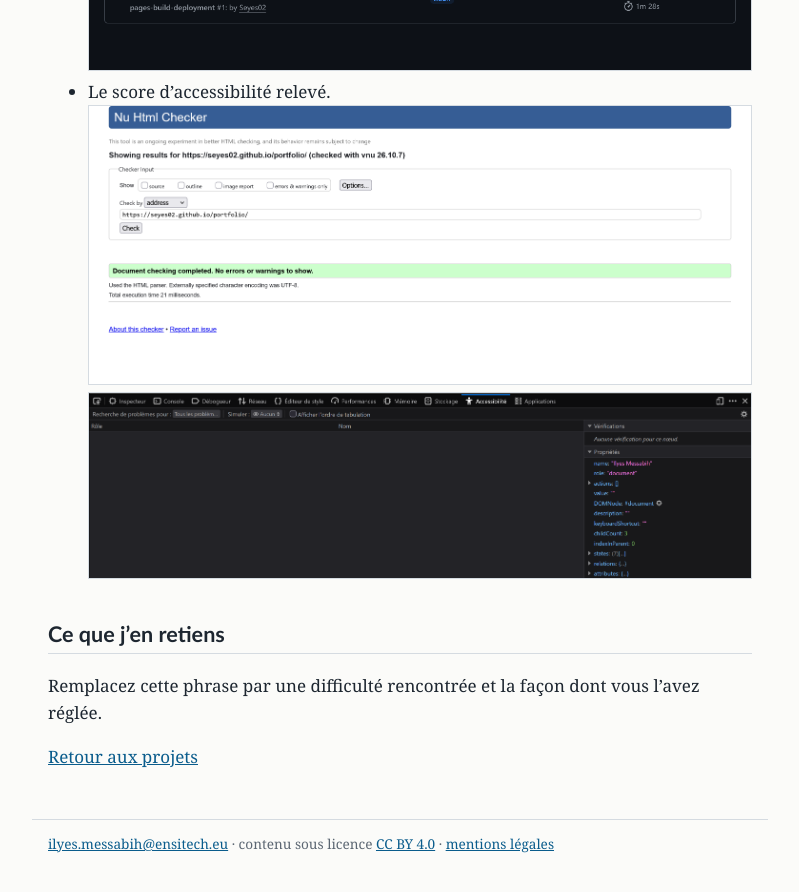
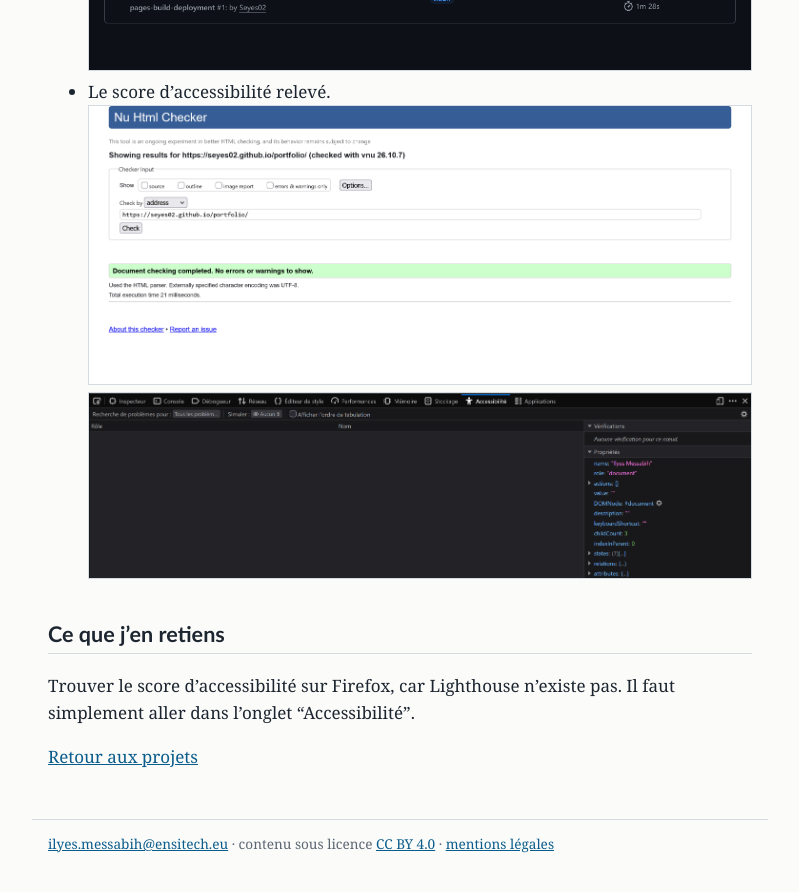
Before and after one commit to Seyes02/portfolio, a Jekyll site: the page built from _projets/2026-10-mon-portfolio.md, in a window 1280 px wide and 900 px high, scrolled down 1325 px. Shown: the top 892 px of the window, without its empty margins (240-1039 px from the left). Built offline with Jekyll 4.4.1, drawn with Linux system fonts in a browser that asks for light colours.

Commit message:
Update accessibility score instructions in portfolio
Added a note about finding accessibility score on Firefox.

```diff
--- a/_projets/2026-10-mon-portfolio.md
+++ b/_projets/2026-10-mon-portfolio.md
@@ -34,4 +34,4 @@ Seul, en salle de formation. Un compte GitHub gratuit, le modèle de portfolio d
 
 ## Ce que j'en retiens
 
-Remplacez cette phrase par une difficulté rencontrée et la façon dont vous l'avez réglée.
+Trouver le score d'accessibilité sur Firefox, car Lighthouse n'existe pas. Il faut simplement aller dans l'onglet "Accessibilité".
```
